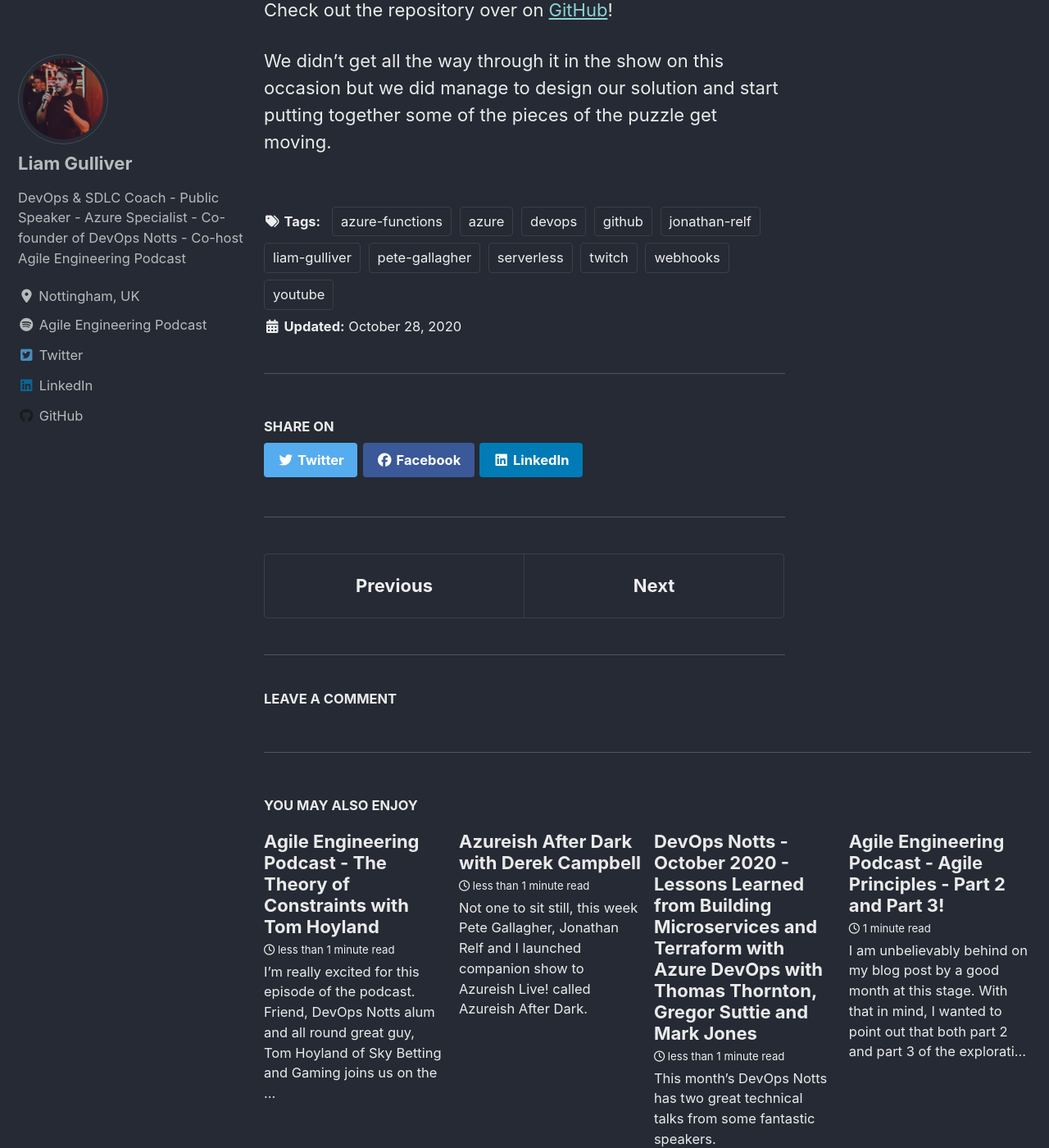
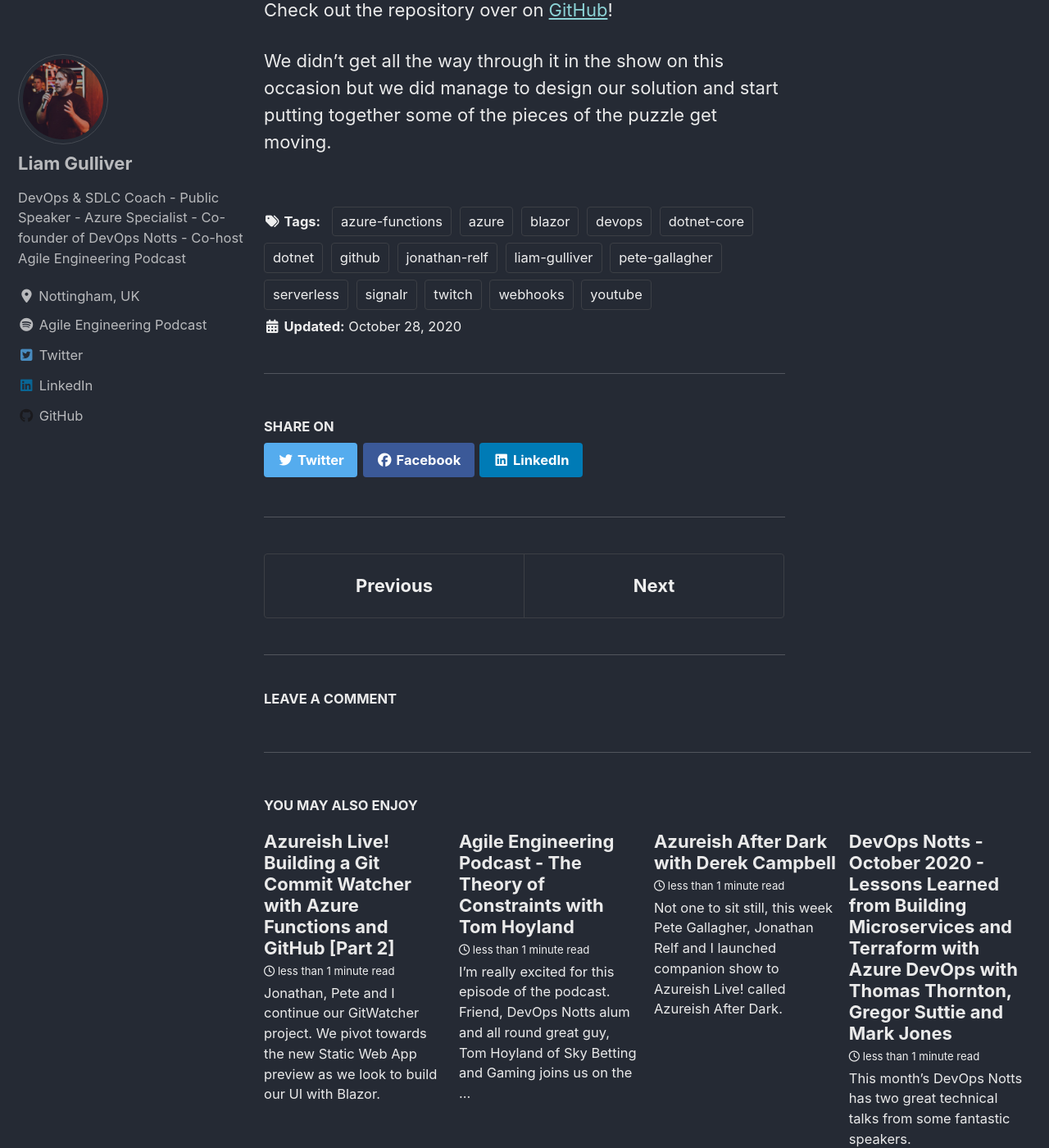
Before and after one commit to lgulliver/lgulliver.github.io, a Jekyll site: the page built from _posts/2020-10-28-azureish-live!-building-a-git-commit-watcher-with-azure-functions-and-github-part1.md, in a window 1280 px wide and 1400 px high, scrolled down 2054 px. Shown: the whole window at 82% size. Built offline with Jekyll 4.4.1, drawn with Linux system fonts in a browser that asks for light colours; cached includes are drawn as plain includes; nearby versions of some CDN libraries; comment, search, counter and statistics services are not loaded.

Commit message:
added missing azureish post

```diff
--- a/_posts/2020-10-28-azureish-live!-building-a-git-commit-watcher-with-azure-functions-and-github-part1.md
+++ b/_posts/2020-10-28-azureish-live!-building-a-git-commit-watcher-with-azure-functions-and-github-part1.md
@@ -1,7 +1,7 @@
 ---
 author: Liam Gulliver
 title: Azureish Live! Building a Git Commit Watcher with Azure Functions and GitHub [Part 1]
-tags: devops azure github serverless twitch youtube liam-gulliver pete-gallagher jonathan-relf azure-functions webhooks
+tags: devops azure github serverless twitch youtube liam-gulliver pete-gallagher jonathan-relf azure-functions webhooks signalr dotnet dotnet-core blazor
 date: 2020-10-28 23:30:00
 header:
   video:
--- /dev/null
+++ b/_posts/2020-11-10-azureish-live!-building-a-git-commit-watcher-with-azure-functions-and-github-part2.md
@@ -0,0 +1,18 @@
+---
+author: Liam Gulliver
+title: Azureish Live! Building a Git Commit Watcher with Azure Functions and GitHub [Part 2]
+tags: devops azure github serverless twitch youtube liam-gulliver pete-gallagher jonathan-relf azure-functions webhooks dotnet dotnet-core static-web-apps-preview blazor
+date: 2020-11-10 17:30:00
+header:
+  video:
+    id: n2xXGLv0Yxc
+    provider: youtube
+---
+
+Jonathan, Pete and I continue our GitWatcher project. We pivot towards the new Static Web App preview as we look to build our UI with Blazor.
+
+We had a couple of issues with what we were building this time around so we didn't get as far as we'd planned!
+
+Check out the repository over on [GitHub](https://github.com/AzureishLive/gitwatcher)!
+
+Don't forget, you can follow us over on our [Twitch](https://twitch.tv/azureishlive) and [YouTube](https://www.youtube.com/channel/UCVQtNIXAgtJA-w9pd17WH5A) channels.
```
